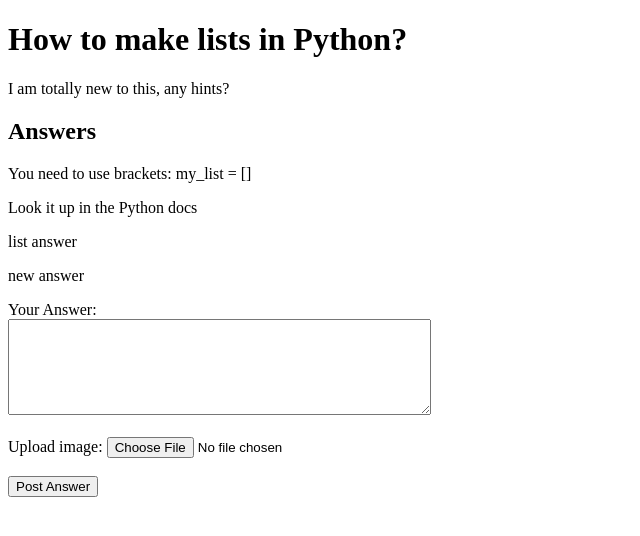
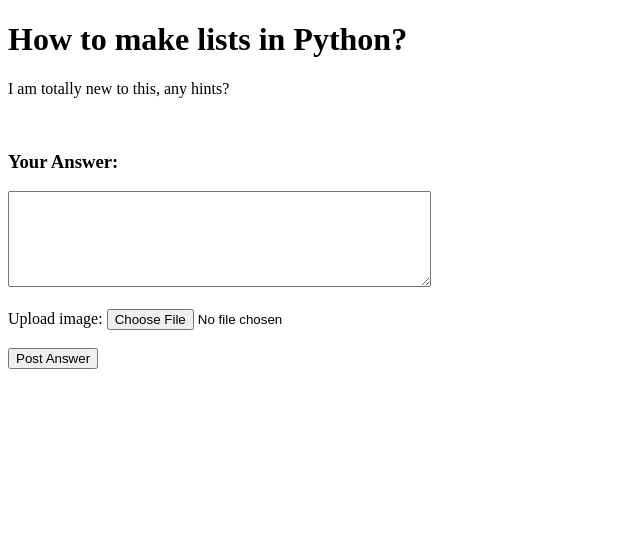
Before and after one commit to CodecoolGlobal/ask-mate-3-python-Guszti9, a Flask app: page /question/1/new-answer in a window 1280 px wide. Shown: the top 536 px of the page, without its empty margins (0-640 px from the left). Run offline with Flask 2, Linux system fonts and the light colour scheme; some libraries are stand-ins or nearby versions.

Commit message:
Post answer edit

```diff
--- a/sample_data/answer.csv
+++ b/sample_data/answer.csv
@@ -6,3 +6,5 @@ id,submission_time,vote_number,question_id,message,image
 4,1634038755,0,1,new answer,
 5,1634111289,0,6,"No, Patrick!!!
 And horse radish is not an instrument either!",squidward.jpg
+6,1634124109,0,8,"yo dude, this youtube video really helped me to have a good night sleep",weirdcat.jpg
+7,1634124215,0,8,heres the link: https://youtu.be/Udj-o2m39NA,
--- a/sample_data/question.csv
+++ b/sample_data/question.csv
@@ -15,3 +15,4 @@ This is the code I'm using to draw the image (that works on web/desktop but not
 5,1634043724,0,0,do you know da wei,spit on the no believers,UgandanKnuckles.png
 6,1634047770,0,0,Is mayonnaies an instrument?,And what about horse radish?,original.jpg
 7,1634049140,0,0,yo what the heck,whats all this then,scoob.jpg
+8,1634123675,0,0,Why can't I go to sleep?,Pls help I want to sleep but i can't,homer.jpg
--- a/templates/post-answer.html
+++ b/templates/post-answer.html
@@ -7,12 +7,12 @@
 <body>
     <h1>{{ question['title'] }}</h1>
     <p> {{ question['message'] }} </p>
-    <h2>Answers</h2>
-    {% for answer in answers %}
-    <p> {{ answer['message'] }} </p>
-    {% endfor %}
+    {% if question['image'] %}
+        <img src="{{ url_for('static', filename=question['image']) }}" alt="image broke" width="200">
+    {% endif %}
+    <br>
     <form method="post" enctype=multipart/form-data>
-        <label for="post-answer">Your Answer:</label> <br>
+        <label for="post-answer"><h3>Your Answer:</h3></label>
         <textarea id="post-answer" name="message" required rows="6" cols="50"></textarea> <br>
         <br>
         <label for="image">Upload image:</label>
```
Also changed, not shown: static/homer.jpg (added), static/weirdcat.jpg (added).
